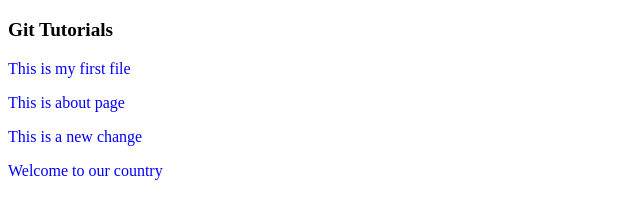
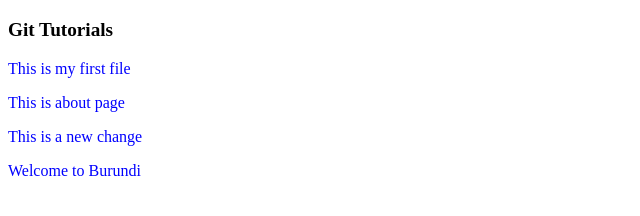
Before and after one commit to matarokeza/new-project, a plain HTML site: page index.html in a window 1280 px wide. Shown: the full height of the page, 0-640 px from the left. Drawn offline with Linux system fonts and the light colour scheme.

Commit message:
Name of my country

```diff
--- a/index.html
+++ b/index.html
@@ -12,6 +12,6 @@
     <p>This is my first file</p>
     <p>This is about page</p>
     <p>This is a new change</p>
-    <p>Welcome to our country</p>
+    <p>Welcome to Burundi</p>
 </body>
 </html>
```
